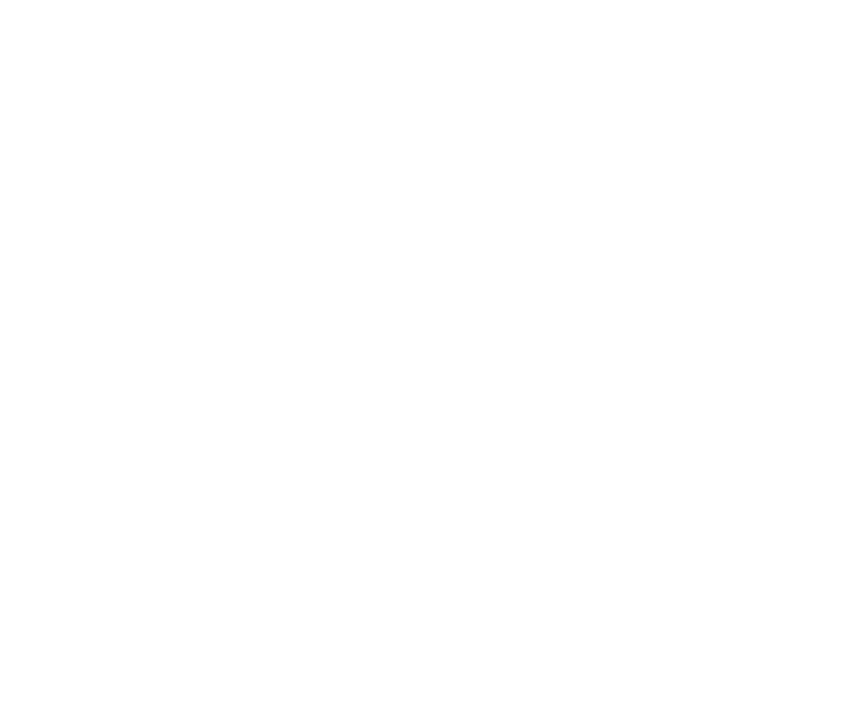
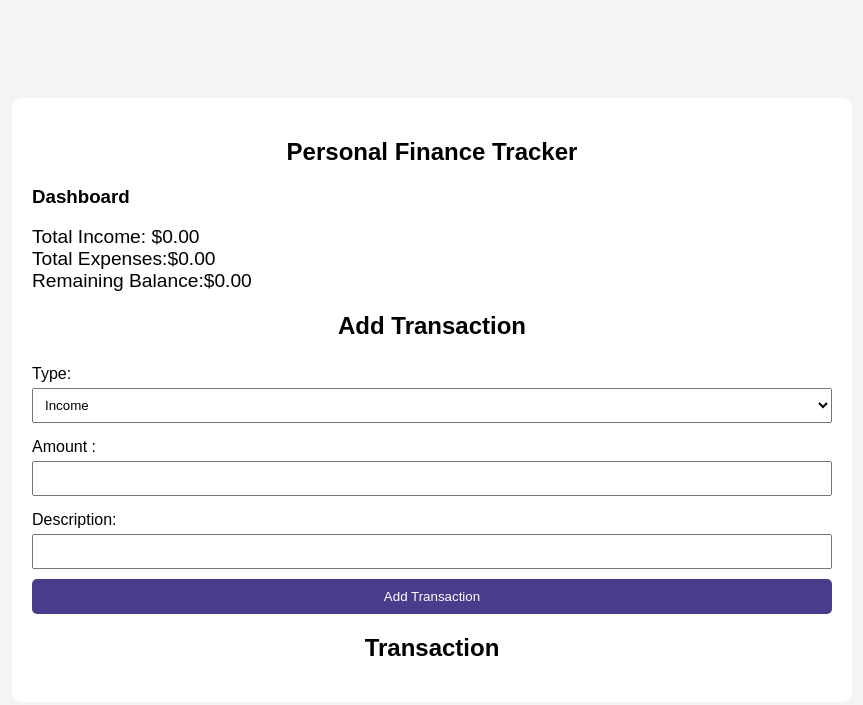
Before and after one commit to sameeraherath/HTML--CSS--JAVASCRIPT, a plain HTML site: page Personal Finance Tracker/Index.html in a window 1280 px wide. Shown: the whole page, without its empty margins (208-1071 px from the left). Drawn offline with Linux system fonts and the light colour scheme.

Commit message:
Add initial version of personal finance tracker project

```diff
--- a/Personal Finance Tracker/Index.html
+++ b/Personal Finance Tracker/Index.html
@@ -3,9 +3,48 @@
 <head>
     <meta charset="UTF-8">
     <meta name="viewport" content="width=device-width, initial-scale=1.0">
-    <title>Document</title>
+    <title>Personal Finance Tracker</title>
+    <link rel="stylesheet" href="Styles.css">
 </head>
 <body>
 
+    <div class="container">
+        <h2>Personal Finance Tracker</h2>
+        <div class="dashboard">
+            <h3>Dashboard</h3>
+            <div id="totals">
+                <p>Total Income: $<span id="total-income">0.00</span></p>
+                <p>Total Expenses:$<span id="total-expenses">0.00</span></p>
+                <p>Remaining Balance:$<span id="remaining-balance">0.00</span></p>
+
+            </div>
+        </div>
+        <div class="form-section">
+            <h2>Add Transaction</h2>
+            <form id="transaction-form">
+                <label for="type">Type:</label>
+                <select id="type" required>
+                    <option value="income">Income</option>
+                    <option value="expense">Expenses</option>
+                </select>
+                <label for="amount">Amount :</label>
+                <input type="number" id="amount" step="0.01" required>
+
+                <label for="description">Description:</label>
+                <input type="text" id="description" required>
+
+                <button type="submit">Add Transaction</button>
+            </form>
+        </div>
+        <div class="transaction">
+            <h2>Transaction</h2>
+            <ul id="transaction-list"></ul>
+        </div>
+    </div>
+
+
+<script src="App.js"></script>
+
+
 </body>
 </html>
```
